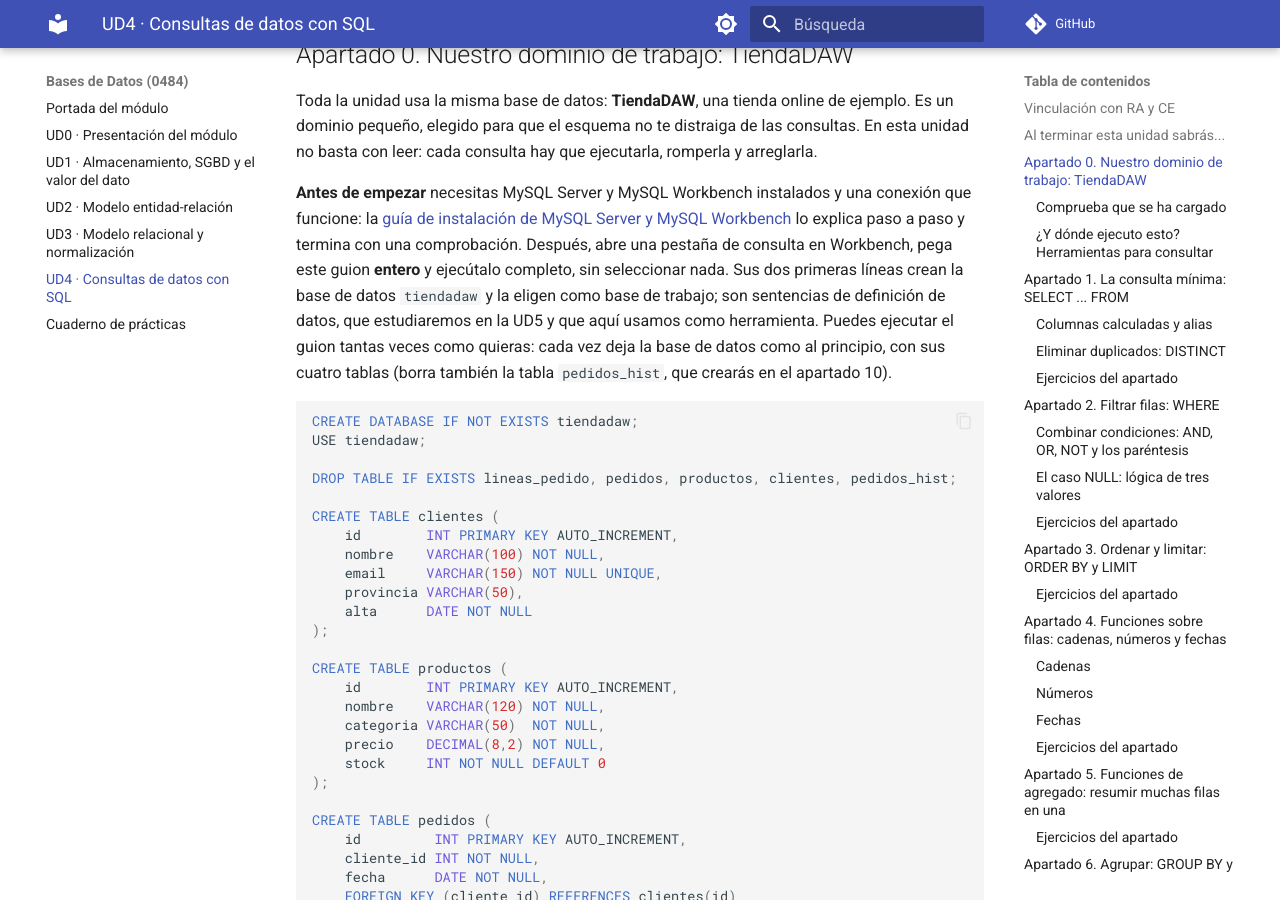
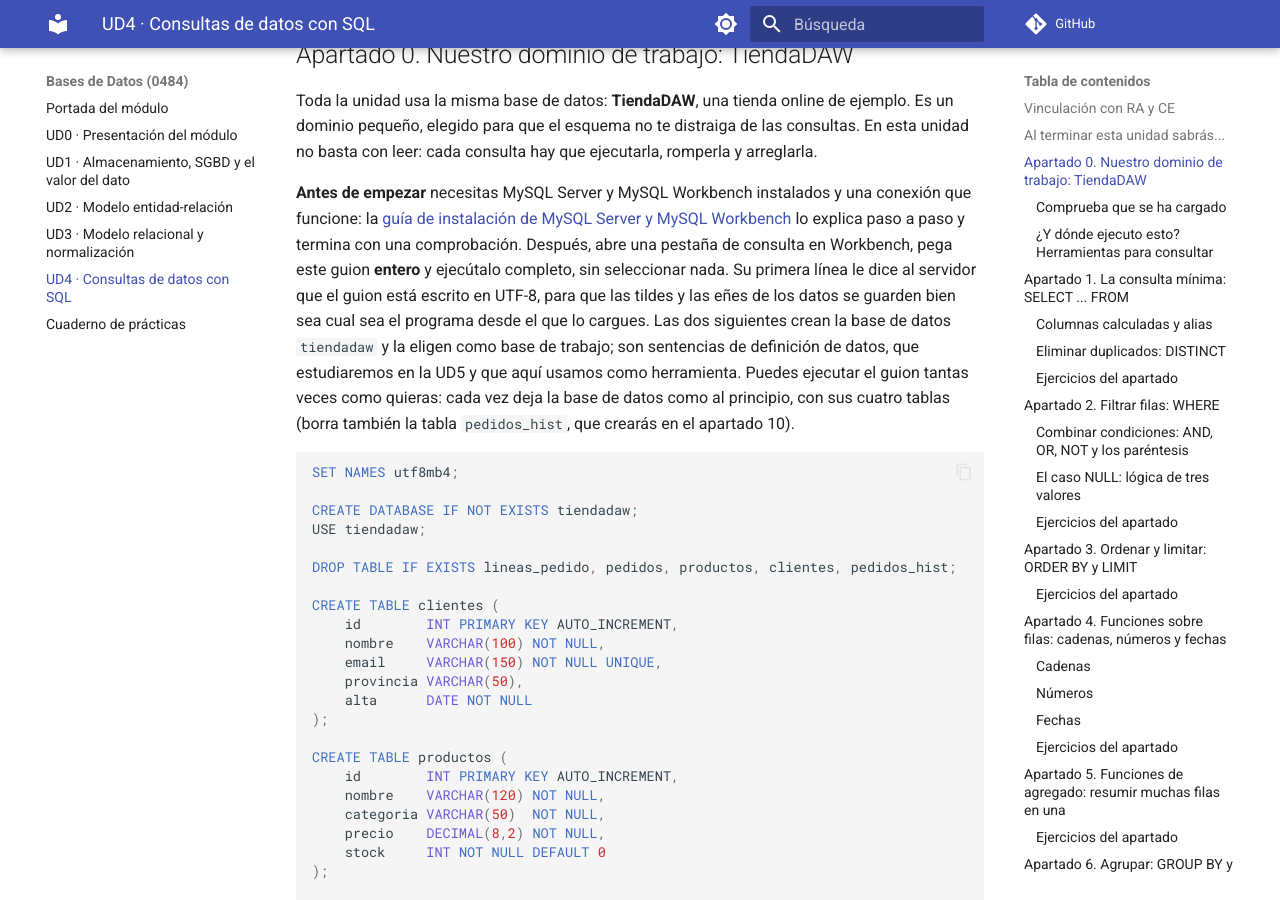
Before and after one commit to codigoRonin/apuntes-daw, an MkDocs documentation site: the page built from docs/bases-de-datos/ud4-consultas-sql.md, in a window 1280 px wide and 900 px high, scrolled down 1529 px. Built offline with MkDocs 1.6.1 and Material for MkDocs 9.7.7, drawn with Linux system fonts in a browser that asks for light colours; comment, search, counter and statistics services are not loaded.

Commit message:
UD4 de BBDD: el guion del apartado 0 fija la codificación con SET NAMES

````diff
--- a/docs/bases-de-datos/ud4-consultas-sql.md
+++ b/docs/bases-de-datos/ud4-consultas-sql.md
@@ -40,9 +40,11 @@
 
 Toda la unidad usa la misma base de datos: **TiendaDAW**, una tienda online de ejemplo. Es un dominio pequeño, elegido para que el esquema no te distraiga de las consultas. En esta unidad no basta con leer: cada consulta hay que ejecutarla, romperla y arreglarla.
 
-**Antes de empezar** necesitas MySQL Server y MySQL Workbench instalados y una conexión que funcione: la [guía de instalación de MySQL Server y MySQL Workbench](../recursos/instalacion-mysql-workbench.md) lo explica paso a paso y termina con una comprobación. Después, abre una pestaña de consulta en Workbench, pega este guion **entero** y ejecútalo completo, sin seleccionar nada. Sus dos primeras líneas crean la base de datos `tiendadaw` y la eligen como base de trabajo; son sentencias de definición de datos, que estudiaremos en la UD5 y que aquí usamos como herramienta. Puedes ejecutar el guion tantas veces como quieras: cada vez deja la base de datos como al principio, con sus cuatro tablas (borra también la tabla `pedidos_hist`, que crearás en el apartado 10).
-
-```sql
+**Antes de empezar** necesitas MySQL Server y MySQL Workbench instalados y una conexión que funcione: la [guía de instalación de MySQL Server y MySQL Workbench](../recursos/instalacion-mysql-workbench.md) lo explica paso a paso y termina con una comprobación. Después, abre una pestaña de consulta en Workbench, pega este guion **entero** y ejecútalo completo, sin seleccionar nada. Su primera línea le dice al servidor que el guion está escrito en UTF-8, para que las tildes y las eñes de los datos se guarden bien sea cual sea el programa desde el que lo cargues. Las dos siguientes crean la base de datos `tiendadaw` y la eligen como base de trabajo; son sentencias de definición de datos, que estudiaremos en la UD5 y que aquí usamos como herramienta. Puedes ejecutar el guion tantas veces como quieras: cada vez deja la base de datos como al principio, con sus cuatro tablas (borra también la tabla `pedidos_hist`, que crearás en el apartado 10).
+
+```sql
+SET NAMES utf8mb4;
+
 CREATE DATABASE IF NOT EXISTS tiendadaw;
 USE tiendadaw;
 
````
